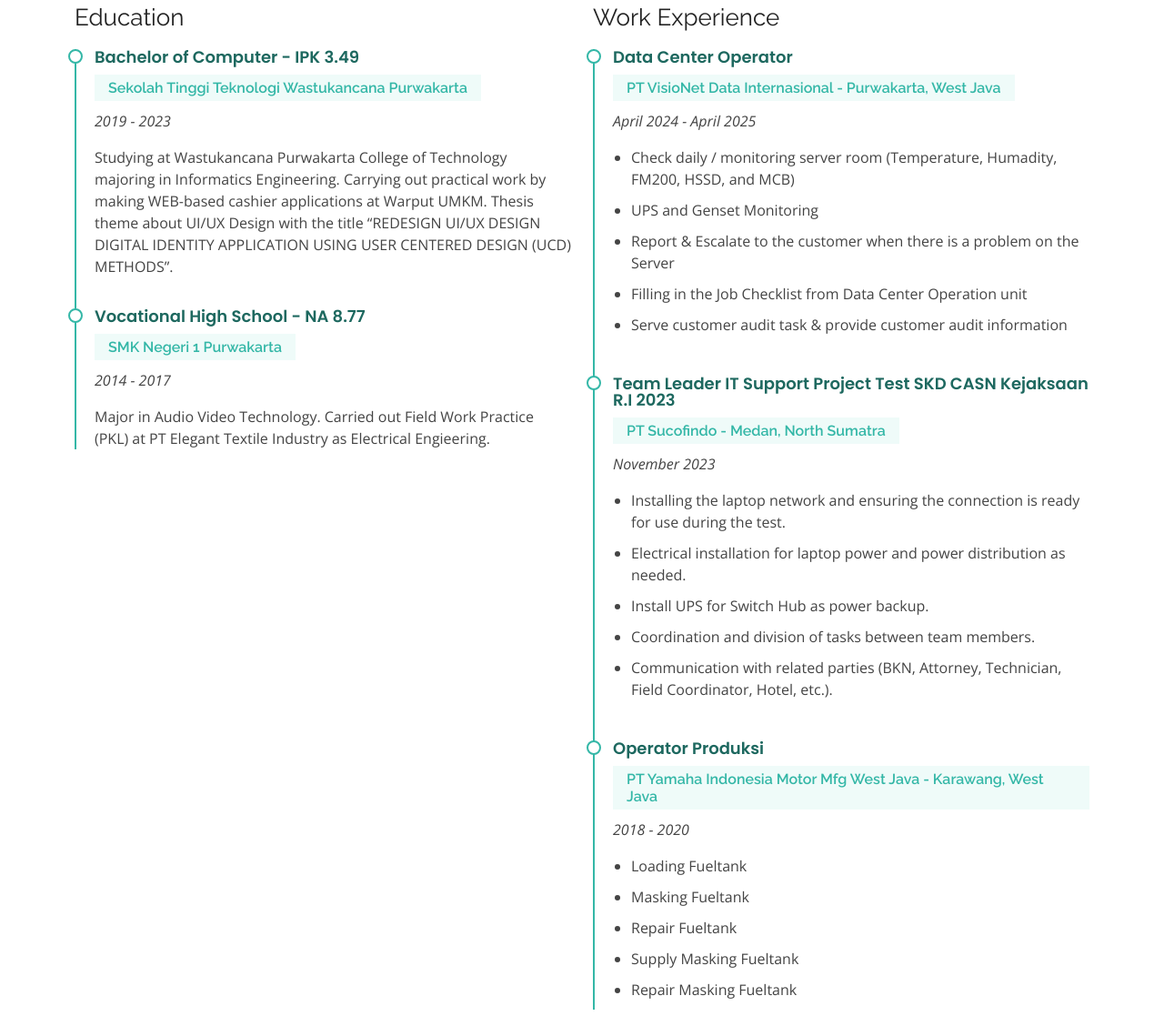
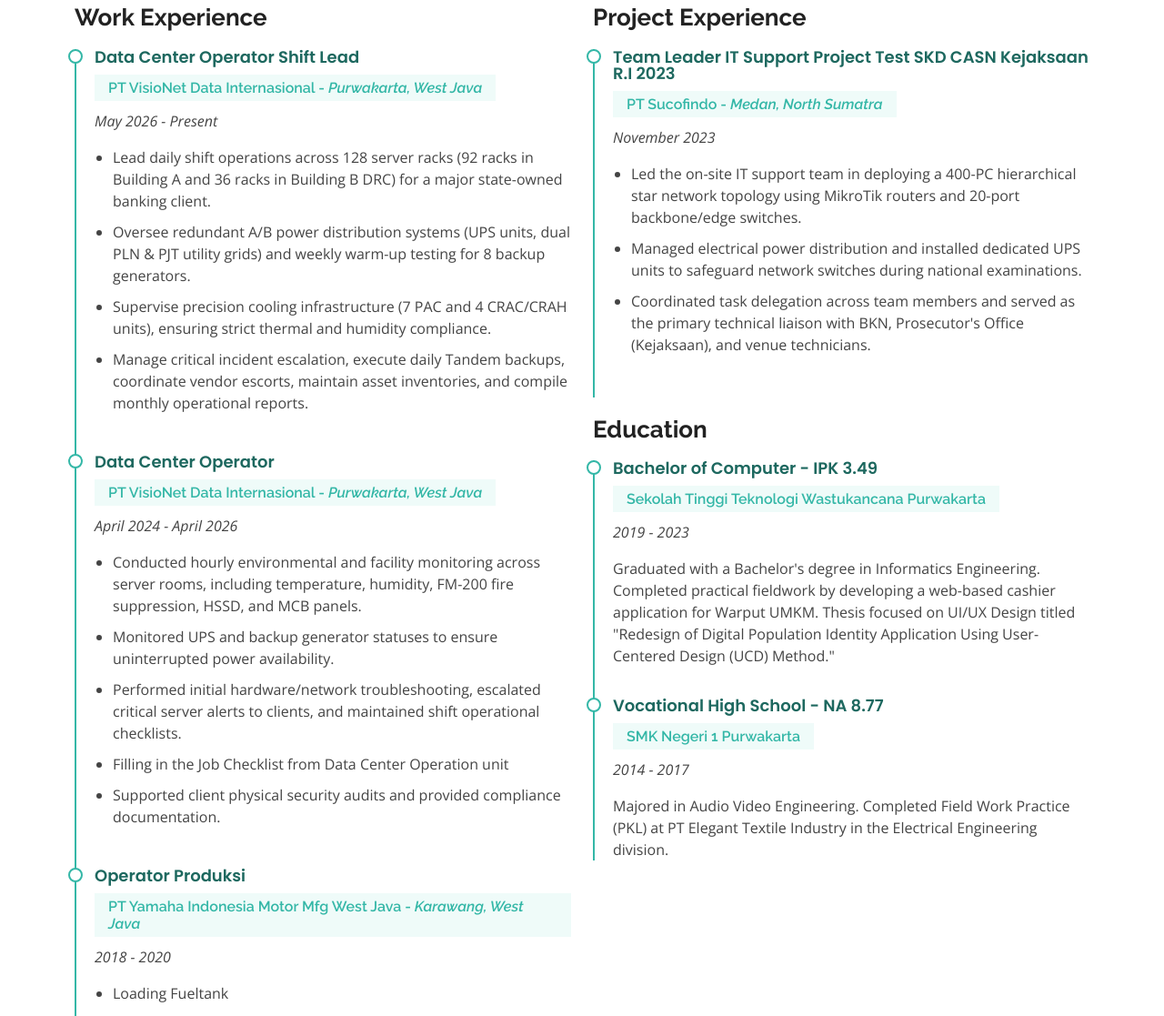
Before and after one commit to tendy08/tendy08.github.io, a plain HTML site: page resume.html in a window 1280 px wide. Shown: the part 258-1375 px from the top of the page at 91% size. Drawn offline with nearby package versions, Linux system fonts and the light colour scheme.

Commit message:
Revise resume content and update social links
Updated social media links and restructured work experience section. Added project experience details and improved education descriptions.

```diff
--- a/resume.html
+++ b/resume.html
@@ -59,10 +59,8 @@
       </nav><!-- .navbar -->
 
       <div class="header-social-links">
-        <a href="#" class="twitter"><i class="bi bi-twitter"></i></a>
-        <a href="#" class="facebook"><i class="bi bi-facebook"></i></a>
-        <a href="#" class="instagram"><i class="bi bi-instagram"></i></a>
-        <a href="#" class="linkedin"><i class="bi bi-linkedin"></i></i></a>
+        <a href="https://www.instagram.com/tenfrds/" class="instagram"><i class="bi bi-instagram"></i></a>
+        <a href="www.linkedin.com/in/tendyilhamudinf" class="linkedin"><i class="bi bi-linkedin"></i></i></a>
       </div>
 
     </div>
@@ -81,57 +79,35 @@
         </div>
 
         <div class="row">
-          <div class="col-lg-6">
-
-            <h3 class="resume-title">Education</h3>
+           <div class="col-lg-6">
+            <h3 class="resume-title"><b>Work Experience</b> </h3>
             <div class="resume-item">
-              <h4>Bachelor of Computer - IPK 3.49</h4>
-              <h5>Sekolah Tinggi Teknologi Wastukancana Purwakarta</h5>
-              <p><em>2019 - 2023</em></p>
-              <p>Studying at Wastukancana Purwakarta College of Technology majoring in Informatics Engineering. Carrying out practical work by making WEB-based cashier applications at Warput UMKM. Thesis theme about UI/UX Design with the title “REDESIGN UI/UX DESIGN DIGITAL IDENTITY APPLICATION USING USER CENTERED DESIGN (UCD) METHODS”.</p>
+              <h4>Data Center Operator Shift Lead</h4>
+              <h5>PT VisioNet Data Internasional - <i>Purwakarta, West Java</i></h5>
+              <p><em>May 2026 - Present</em></p>
+              <ul>
+                <li>Lead daily shift operations across 128 server racks (92 racks in Building A and 36 racks in Building B DRC) for a major state-owned banking client. </li>
+                <li>Oversee redundant A/B power distribution systems (UPS units, dual PLN & PJT utility grids) and weekly warm-up testing for 8 backup generators. </li>
+                <li>Supervise precision cooling infrastructure (7 PAC and 4 CRAC/CRAH units), ensuring strict thermal and humidity compliance.</li>
+                <li>Manage critical incident escalation, execute daily Tandem backups, coordinate vendor escorts, maintain asset inventories, and compile monthly operational reports.</li>
+              </ul>
             </div>
             <div class="resume-item">
-              <h4>Vocational High School - NA 8.77</h4>
-              <h5>SMK Negeri 1 Purwakarta</h5>
-              <p><em>2014 - 2017</em></p>
-              <p>Major in Audio Video Technology. Carried out Field Work Practice (PKL) at PT Elegant Textile Industry as Electrical Engieering.</p>
-            </div>
-          </div>
-          <div class="col-lg-6">
-            <h3 class="resume-title">Work Experience</h3>
-            <div class="resume-item">
               <h4>Data Center Operator</h4>
-              <h5>PT VisioNet Data Internasional - Purwakarta, West Java</h5>
-              <p><em>April 2024 - April 2025</em></p>
-              <p>
+              <h5>PT VisioNet Data Internasional - <i>Purwakarta, West Java</i></h5>
+              <p><em>April 2024 - April 2026</em></p>
               <ul>
-                <li>Check daily / monitoring server room (Temperature, Humadity, FM200, HSSD, and MCB) </li>
-                <li>UPS and Genset Monitoring </li>
-                <li>Report & Escalate to the customer when there is a problem on the Server</li>
+                <li>Conducted hourly environmental and facility monitoring across server rooms, including temperature, humidity, FM-200 fire suppression, HSSD, and MCB panels.</li>
+                <li>Monitored UPS and backup generator statuses to ensure uninterrupted power availability.</li>
+                <li>Performed initial hardware/network troubleshooting, escalated critical server alerts to clients, and maintained shift operational checklists.</li>
                 <li>Filling in the Job Checklist from Data Center Operation unit </li>
-                <li>Serve customer audit task & provide customer audit information </li>
+                <li>Supported client physical security audits and provided compliance documentation.</li>
               </ul>
-              </p>
-            </div>
-            <div class="resume-item">
-              <h4>Team Leader IT Support Project Test SKD CASN Kejaksaan R.I 2023</h4>
-              <h5>PT Sucofindo - Medan, North Sumatra</h5>
-              <p><em>November 2023</em></p>
-              <p>
-              <ul>
-                <li>Installing the laptop network and ensuring the connection is ready for use during the test.</li>
-                <li>Electrical installation for laptop power and power distribution as needed.</li>
-                <li>Install UPS for Switch Hub as power backup. </li>
-                <li>Coordination and division of tasks between team members.</li>
-                <li>Communication with related parties (BKN, Attorney, Technician, Field Coordinator, Hotel, etc.).</li>
-              </ul>
-              </p>
             </div>
             <div class="resume-item">
               <h4>Operator Produksi</h4>
-              <h5>PT Yamaha Indonesia Motor Mfg West Java - Karawang, West Java</h5>
+              <h5>PT Yamaha Indonesia Motor Mfg West Java - <i>Karawang, West Java</i></h5>
               <p><em>2018 - 2020</em></p>
-              <p>
               <ul>
                 <li>Loading Fueltank</li>
                 <li>Masking Fueltank</li>
@@ -139,7 +115,34 @@
                 <li>Supply Masking Fueltank</li>
                 <li>Repair Masking Fueltank</li>
               </ul>
-              </p>
+            </div>
+          </div>
+          <div class="col-lg-6">
+            <h3 class="resume-title"><b>Project Experience</b></h3>
+            <div class="resume-item">
+              <h4>Team Leader IT Support Project Test SKD CASN Kejaksaan R.I 2023</h4>
+              <h5>PT Sucofindo - <i>Medan, North Sumatra</i></h5>
+              <p><em>November 2023</em></p>
+              <ul>
+                <li>Led the on-site IT support team in deploying a 400-PC hierarchical star network topology using MikroTik routers and 20-port backbone/edge switches.</li>
+                <li>Managed electrical power distribution and installed dedicated UPS units to safeguard network switches during national examinations.</li>
+                <li>Coordinated task delegation across team members and served as the primary technical liaison with BKN, Prosecutor's Office (Kejaksaan), and venue technicians. </li>
+              </ul>
+            </div>
+            <h3 class="resume-title"><b>Education</b> </h3>
+            <div class="resume-item">
+              <h4>Bachelor of Computer - IPK 3.49</h4>
+              <h5>Sekolah Tinggi Teknologi Wastukancana Purwakarta</h5>
+              <p><em>2019 - 2023</em></p>
+              <p>Graduated with a Bachelor's degree in Informatics Engineering.
+                Completed practical fieldwork by developing a web-based cashier application for Warput UMKM.
+                Thesis focused on UI/UX Design titled "Redesign of Digital Population Identity Application Using User-Centered Design (UCD) Method."</p>
+            </div>
+            <div class="resume-item">
+              <h4>Vocational High School - NA 8.77</h4>
+              <h5>SMK Negeri 1 Purwakarta</h5>
+              <p><em>2014 - 2017</em></p>
+              <p>Majored in Audio Video Engineering. Completed Field Work Practice (PKL) at PT Elegant Textile Industry in the Electrical Engineering division.</p>
             </div>
           </div>
         </div>
```
